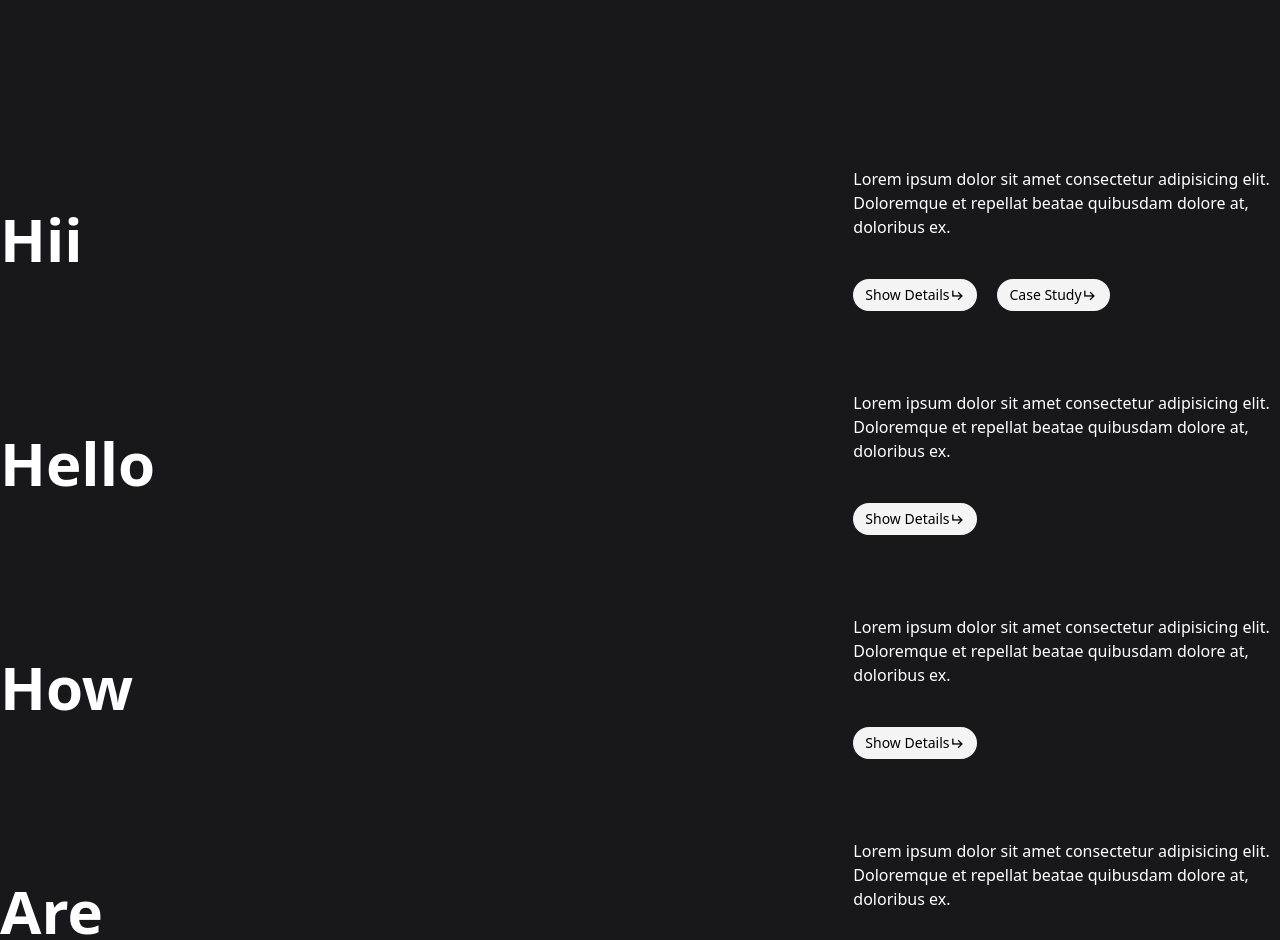
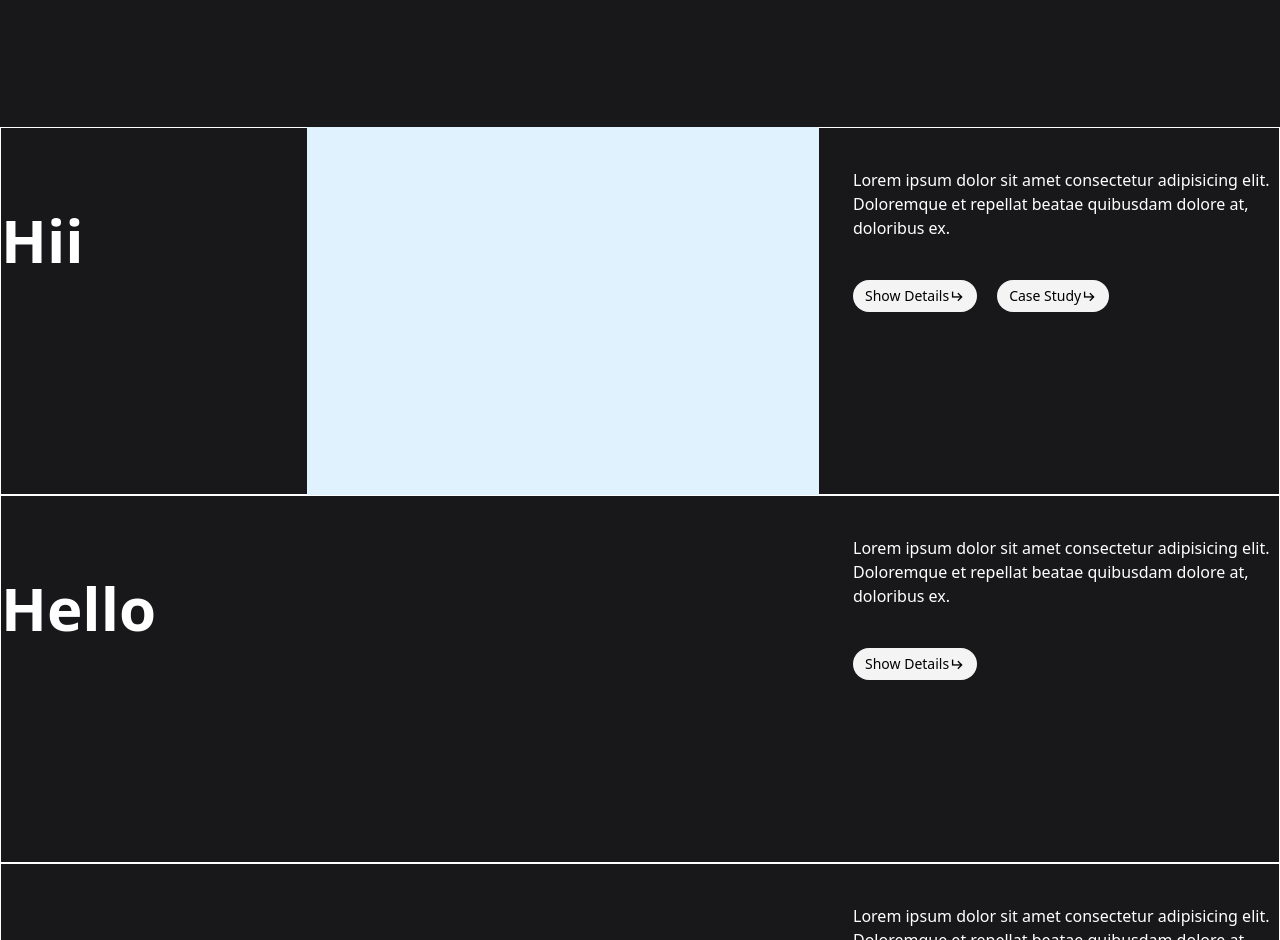
Before and after one commit to suraj23s/refokus, a React (Vite) app: page / in a window 1280 px wide. Shown: the part 752-1692 px from the top of the page. Built offline with nearby package versions, Linux system fonts and the light colour scheme.

Commit message:
added animation on products component(video adding is pending)

```diff
--- a/src/components/Product.jsx
+++ b/src/components/Product.jsx
@@ -1,10 +1,10 @@
 import React from 'react'
 import Button from './Button';
 
-function Product({data}) {
+function Product({data,index,mover}) {
     return (
-        <div className='w-full text-white py-10'>
-            <div className='max-w-screen-xl mx-auto flex items-center justify-between'>
+        <div  className='w-full h-[23rem] text-white py-10 border'>
+            <div onMouseEnter={()=>mover(index)} className='max-w-screen-xl mx-auto flex items-center justify-between'>
                    <h1 className='text-6xl capitalize font-semibold'>{data.title}</h1>
                    <div className='w-1/3'>
                     <p className='mb-10'>{data.description}</p>
--- a/src/components/Products.jsx
+++ b/src/components/Products.jsx
@@ -1,7 +1,9 @@
-import React from 'react'
+import React, { useState } from 'react'
 import Product from './Product'
+import { motion } from 'framer-motion';
 
 function Products() {
+    const [pos,setPos] = useState(0);
     const data = [{
         title: "Hii",
         description: "Lorem ipsum dolor sit amet consectetur adipisicing elit. Doloremque et repellat beatae quibusdam dolore at, doloribus ex.",
@@ -38,13 +40,29 @@ function Products() {
 
     }
 ];
+
+const mover = (index)=>{
+    console.log(index)
+    setPos(index*23);
+};
   return (
-    <div className='mt-32'>
+    <div className='mt-32 relative'>
         {
-            data.map((ele)=>{
-                return  <Product data={ele} />
+            data.map((ele,index)=>{
+                return  <Product data={ele} index={index} mover={mover} />
             })
         }
+        <div className='absolute top-0 w-full h-full pointer-events-none'>
+        <motion.div initial={{y: pos,x: "-50%"}} animate={{y: pos+`rem`}} className='window absolute h-[23rem]  w-[32rem] left-[44%]  overflow-hidden'>
+            <motion.div animate={{y: -pos+`rem`}}
+            transition={{ease: [0.76, 0, 0.24, 1],duration: .6}}
+            className='w-full h-full bg-sky-100 text-black'></motion.div>
+            <motion.div animate={{y: -pos+`rem`}}  transition={{ease: [0.76, 0, 0.24, 1],duration: .5}} className='w-full h-full bg-zinc-300'></motion.div>
+            <motion.div animate={{y: -pos+`rem`}}   transition={{ease: [0.76, 0, 0.24, 1],duration: .5}} className='w-full h-full bg-zinc-500 '></motion.div>
+            <motion.div animate={{y: -pos+`rem`}}  transition={{ease: [0.76, 0, 0.24, 1],duration: .5}} className='w-full h-full bg-sky-400'></motion.div>
+             <motion.div animate={{y: -pos+`rem`}}  transition={{ease: [0.76, 0, 0.24, 1],duration: .5}} className='w-full h-full bg-sky-600'></motion.div>
+        </motion.div>
+        </div>
     </div>
   )
 }
--- a/src/components/Work.jsx
+++ b/src/components/Work.jsx
@@ -26,7 +26,19 @@ function Work() {
       top: "40%",
       left: "55%",
       isActive: false
-    }
+    },
+     {
+      url: "https://images.unsplash.com/photo-1557682250-33bd709cbe85?q=80&w=1129&auto=format&fit=crop&ixlib=rb-4.1.0&ixid=M3wxMjA3fDB8MHxwaG90by1wYWdlfHx8fGVufDB8fHx8fA%3D%3D",
+      top: "50%",
+      left: "50%",
+      isActive: false
+    },
+    {
+      url: "https://plus.unsplash.com/premium_photo-1670512181061-e24282f7ee78?q=80&w=1974&auto=format&fit=crop&ixlib=rb-4.1.0&ixid=M3wxMjA3fDB8MHxwaG90by1wYWdlfHx8fGVufDB8fHx8fA%3D%3D",
+      top: "40%",
+      left: "46%",
+      isActive: false
+    },
   ]);
   const {scrollY,scrollYProgress}  = useScroll();
 
@@ -51,6 +63,12 @@ function Work() {
         break;
       case 3:
         showImages([0,1,2,3]);
+        break;
+       case 4:
+        showImages([0,1,2,3,4]);
+        break;
+         case 5:
+        showImages([0,1,2,3,4,5]);
         break;
     }
   })
```
